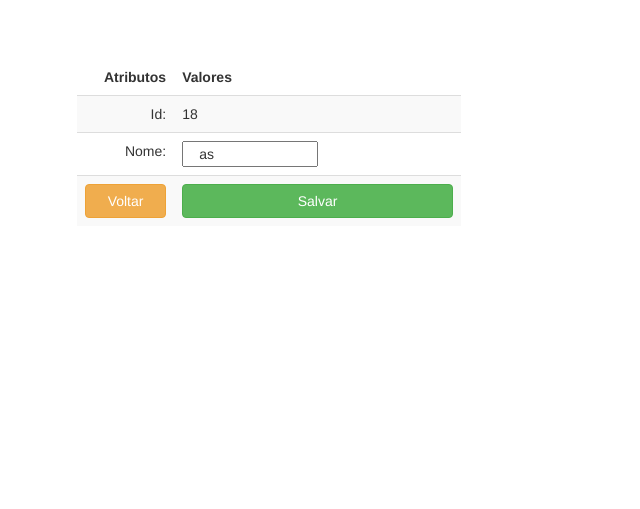
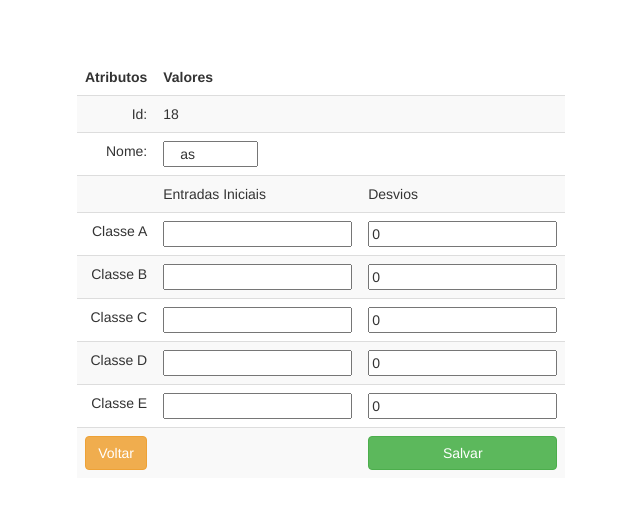
Before and after one commit to marcelodeolive1ra/petprod, a Django app: a page that uses area/templates/area/area_edit.html in a window 1280 px wide. Shown: the part 101-610 px from the top of the page, without its empty margins (371-1011 px from the left). Run offline with Django 3.2, Linux system fonts and the light colour scheme; data comes from the database, SQL or seed files in the repository; both versions use the stored data as it was after the commit; some libraries are stand-ins or nearby versions.

Commit message:
Area com delete,new, edit e index completo.

```diff
--- a/area/forms.py
+++ b/area/forms.py
@@ -19,4 +19,4 @@ class Area_Form(forms.ModelForm):
 class Area_ClasseSocial_Form(forms.ModelForm):
     class Meta:
         model = Area_ClasseSocial
-        fields = ['entrada']
+        fields = ['entrada','desvios']
--- a/area/models.py
+++ b/area/models.py
@@ -16,3 +16,4 @@ class Area_ClasseSocial(models.Model):
     area = models.ForeignKey(Area, on_delete=models.CASCADE)
     classe_social = models.ForeignKey(Classe_Social, on_delete=models.CASCADE)
     entrada = models.IntegerField(validators=[MinValueValidator(1)])
+    desvios = models.IntegerField(default=0,validators=[MinValueValidator(0)])
--- a/area/templates/area/area_edit.html
+++ b/area/templates/area/area_edit.html
@@ -29,14 +29,30 @@
              <tr>
                 <td align="right">Id:</td>
                 <td align="left">{{id}}</td>
+                  <td></td>
             </tr>
             <tr>
                 <td align="right">Nome:</td>
                 <td align="left">{{form.nome}}</td>
+                 <td></td>
+            </tr>
+            <tr>
+
+                <td></td>
+                <td align="left">Entradas Iniciais</td>
+                <td align="left" >Desvios</td>
             </tr>
 
+            {% for classe_social in classes_sociais %}
+            <tr>
+                <td align="right">Classe {{classe_social.nome}}</td>
+                <td align="right">{{form_area_classesocial.entrada}} </td>
+                <td align="left">{{form_area_classesocial.desvios}}</td>
+            </tr>
+            {% endfor%}
             <tr>
                 <td align="right"><a  style="text-decoration:none;" href="{% url 'area:area_index' %}"><button type="button" class="btn btn-warning btn-block" >Voltar</button></a></td>
+                 <td></td>
                 <td align="left"><button type="submit" class="btn btn-success btn-block" >Salvar</button></td>
             </tr>
             </tbody>
--- a/area/views.py
+++ b/area/views.py
@@ -9,22 +9,51 @@ from django.shortcuts import get_object_or_404
 
 def area_index(request):
     areas = Area.objects.order_by('id')
-    return render(request, 'area/area_index.html', {'areas':areas})
+    area_classe = Area_ClasseSocial.objects.order_by('id')
+    return render(request, 'area/area_index.html', {'area_classe':area_classe,'areas':areas})
 
 def area_edit(request, id):
     area = get_object_or_404(Area, pk=id)
-    form = Area_Form(instance=area)
+
 
     if request.method == 'POST':
         form = Area_Form(request.POST, instance=area)
         if form.is_valid():
-            form.save()
+            get_object_or_404(Area, pk=id).delete()
+            area = form.save()
+            list_entradas = request.POST.getlist('entrada')
+            list_desvios =  request.POST.getlist('desvios')
+            request.POST = request.POST.copy()
+            for entrada in list_entradas:
+                request.POST['entrada'] = entrada
+                form_area_classesocial = Area_ClasseSocial_Form(request.POST)
+                if not form_area_classesocial.is_valid():
+                    #retorna o erro
+                    return render(request, 'area/area_edit.html', {'form': form, 'id': id})
+
+            list_entradas = iter(list_entradas)
+            list_desvios = iter(list_desvios)
+            for classe in Classe_Social.objects.order_by('id'):
+                area_classesocial = Area_ClasseSocial(area = area, classe_social=classe, entrada=next(list_entradas), desvios=next(list_desvios))
+                area_classesocial.save()
+
             return HttpResponseRedirect('/area')
 
-    return render(request, 'area/area_edit.html', {'form': form, 'id': id})
+    form = Area_Form(instance=area)
+    form_area_classesocial = Area_ClasseSocial_Form()
+    classes_sociais = Classe_Social.objects.order_by('id')
+    return render(request, 'area/area_edit.html', {'form': form, 'id': id, 'form_area_classesocial': form_area_classesocial, 'classes_sociais':classes_sociais})
+#    if request.method == 'POST':
+#        form = Area_Form(request.POST, instance=area)
+#        if form.is_valid():
+#            form.save()
+#            return HttpResponseRedirect('/area')
+#
+#    return render(request, 'area/area_edit.html', {'form': form, 'id': id})
 
 def area_delete(request, id):
     get_object_or_404(Area, pk=id).delete()
+    ##get_object_or_404(Area_ClasseSocial, pk=id).delete()
     return HttpResponseRedirect('/area')
 
 def area_new(request):
@@ -44,6 +73,7 @@ def area_new(request):
         if form.is_valid():
 
             list_entradas = request.POST.getlist('entrada')
+            list_desvios =  request.POST.getlist('desvios')
             request.POST = request.POST.copy()
             for entrada in list_entradas:
                 request.POST['entrada'] = entrada
@@ -54,8 +84,9 @@ def area_new(request):
 
             area = form.save()
             list_entradas = iter(list_entradas)
+            list_desvios = iter(list_desvios)
             for classe in Classe_Social.objects.order_by('id'):
-                area_classesocial = Area_ClasseSocial(area=area,classe_social=classe,entrada=next(list_entradas))
+                area_classesocial = Area_ClasseSocial(area=area,classe_social=classe,entrada=next(list_entradas),desvios=next(list_desvios))
                 area_classesocial.save()
 
             return HttpResponseRedirect('/area')
```
Also changed, not shown: area/templates/area/area_index.html (+15 -13 lines), area/templates/area/area_new.html (+15 -3 lines), db.sqlite3.
